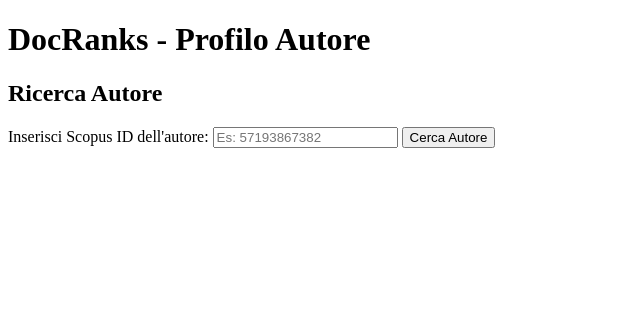
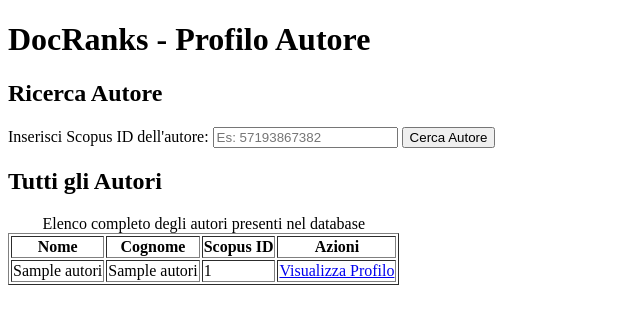
Before and after one commit to AndreaMonaco2912/docRanks, a PHP site: page /home/autore/ in a window 1280 px wide. Shown: the part 26-350 px from the top of the page, without its empty margins (0-640 px from the left). Run offline with PHP 8.4, Linux system fonts and the light colour scheme; tables that the repository leaves empty hold one stand-in row (values such as "Sample post").

Commit message:
add table with all authors in db

```diff
--- /dev/null
+++ b/db/AuthorsRepository.php
@@ -0,0 +1,44 @@
+<?php
+class AuthorsRepository
+{
+    private mysqli $db;
+
+    public function __construct(mysqli $connection)
+    {
+        $this->db = $connection;
+    }
+
+    /**
+     * @return array<int, array{nome: string, cognome: string, scopus_id: string}>
+     */
+    public function getAllAuthors(): array
+    {
+        $result = $this->db->query("
+            SELECT nome, cognome, scopus_id
+            FROM autori
+        ");
+
+        return $result->fetch_all(MYSQLI_ASSOC);
+    }
+
+    public function removeAuthorsFromDb(): bool
+    {
+        try {
+            $this->db->query("SET FOREIGN_KEY_CHECKS = 0");
+
+            $this->db->query("TRUNCATE TABLE articoli");
+            $this->db->query("TRUNCATE TABLE atti_di_convegno");
+            $this->db->query("TRUNCATE TABLE autori");
+            $this->db->query("TRUNCATE TABLE informazioni_autori");
+            $this->db->query("TRUNCATE TABLE partecipazione");
+            $this->db->query("TRUNCATE TABLE redazione");
+
+            $this->db->query("SET FOREIGN_KEY_CHECKS = 1");
+
+            return true;
+        } catch (Exception $e) {
+            $this->db->query("SET FOREIGN_KEY_CHECKS = 1");
+            return false;
+        }
+    }
+}
--- a/home/autore/index.php
+++ b/home/autore/index.php
@@ -2,6 +2,7 @@
 
 require_once '../../db/connection.php';
 require_once '../../db/AuthorRepository.php';
+require_once '../../db/AuthorsRepository.php';
 require_once '../../includes/publication_handlers.php';
 
 $scopus_id = isset($_GET['scopus_id']) ? trim($_GET['scopus_id']) : '';
@@ -178,6 +179,36 @@
             <p>
                 <a href="aggiungi.php?scopus_id=<?php echo urlencode($scopus_id); ?>">Aggiungi questo autore al database</a>
             </p>
+        <?php else: ?>
+            <h2>Tutti gli Autori</h2>
+
+            <?php
+            $authorsRepo = new AuthorsRepository($mysqli);
+            $authors = $authorsRepo->getAllAuthors();
+            ?>
+            <table border="1">
+                <caption>Elenco completo degli autori presenti nel database</caption>
+                <thead>
+                    <tr>
+                        <th scope="col">Nome</th>
+                        <th scope="col">Cognome</th>
+                        <th scope="col">Scopus ID</th>
+                        <th scope="col">Azioni</th>
+                    </tr>
+                </thead>
+                <tbody>
+                    <?php foreach ($authors as $author): ?>
+                        <tr>
+                            <td><?= htmlspecialchars($author['nome']) ?></td>
+                            <td><?= htmlspecialchars($author['cognome']) ?></td>
+                            <td><?= htmlspecialchars($author['scopus_id']) ?></td>
+                            <td>
+                                <a href="?scopus_id=<?= urlencode($author['scopus_id']) ?>">Visualizza Profilo</a>
+                            </td>
+                        </tr>
+                    <?php endforeach; ?>
+                </tbody>
+            </table>
         <?php endif; ?>
 
     </main>
```
